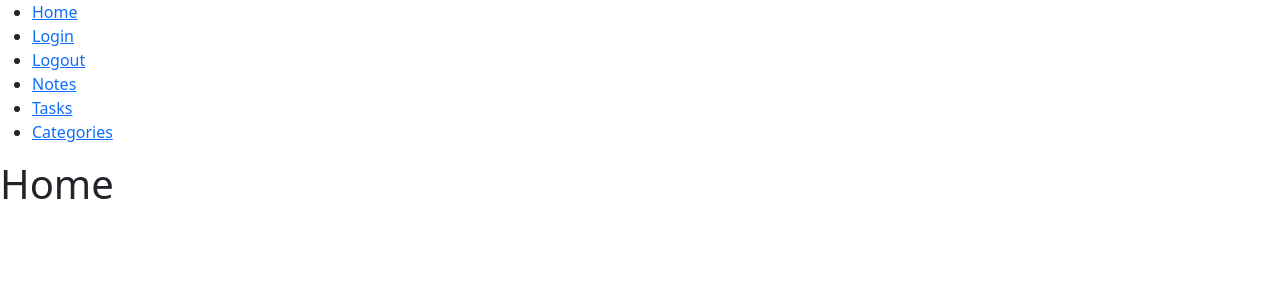
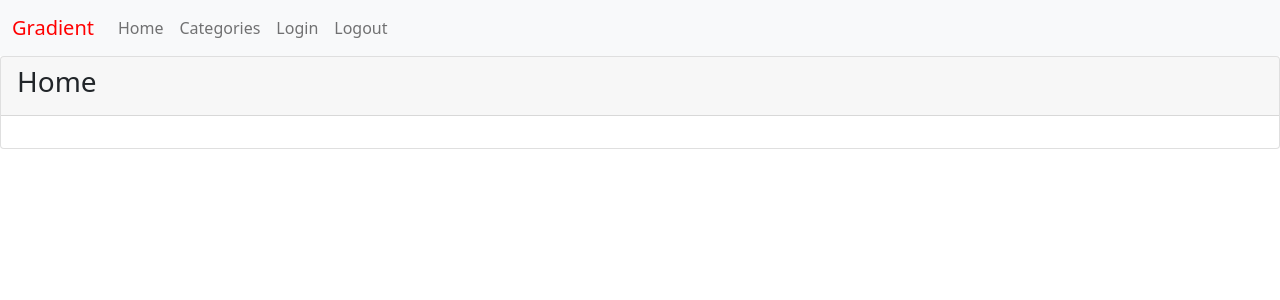
Before and after one commit to LucasJeanpierre/Gradient, a React (Create React App) app in the folder gradient_front/: page / in a window 1280 px wide. Shown: the top 300 px of the page. Built offline with nearby package versions, Linux system fonts and the light colour scheme.

Commit message:
FIX update notes/tasks
Start add style elements

```diff
--- a/gradient_front/src/index.js
+++ b/gradient_front/src/index.js
@@ -1,6 +1,7 @@
 import ReactDOM from "react-dom/client";
 import { BrowserRouter, Routes, Route } from "react-router-dom";
-import 'bootstrap/dist/css/bootstrap.min.css';
+import 'bootstrap/dist/css/bootstrap.css';
+import 'bootstrap/dist/js/bootstrap.js';
 import Layout from "./pages/Layout";
 import Home from "./pages/Home";
 import Notes from "./pages/Notes";
--- a/gradient_front/src/pages/Categories.js
+++ b/gradient_front/src/pages/Categories.js
@@ -7,7 +7,6 @@ const Categories = () => {
     const [cookies, setCookie, removeCookie] = useCookies();
     const [categories, setCategories] = useState([]);
     const [newCategory, setNewCategory] = useState('');
-
 
 
 
@@ -50,21 +49,39 @@ const Categories = () => {
             });
     }
 
+    const deleteCategory = (id) => {
+        var url = "http://localhost:8000/api/categories/" + id + "/";
+        axios
+
+            .delete(url, {
+                headers: {
+                    Authorization: `Bearer ${cookies.token}`
+                }
+            })
+            .then(res => {
+                console.log(res.data);
+                getCategories();
+            })
+            .catch(err => {
+                console.log(err);
+            });
+    }
+
     useEffect(getCategories, []);
 
 
     return (
         <div>
-            <h1>Categories</h1>
             <ul>
                 {categories.map(category => (
                     <li key={category.id}>
-                        <h2><a href={`/notes/?category=${category.id}`}>{category.name}</a></h2>
+                        <h2>{category.name} : <a href={`/notes/?category=${category.id}`}>Notes</a><a href={`/tasks/?category=${category.id}`}>Tasks</a></h2>
+                        <button onClick={() => deleteCategory(category.id)}>Delete</button>
                     </li>
                 ))}
             </ul>
             <input type="text" value={newCategory} onChange={(e) => setNewCategory(e.target.value)} />
-            <button onClick={() => {  addCategory() }}>Add Category</button>
+            <button onClick={() => { addCategory() }}>Add Category</button>
         </div>
     )
 };
--- a/gradient_front/src/pages/Home.js
+++ b/gradient_front/src/pages/Home.js
@@ -1,5 +1,15 @@
 const Home = () => {
-    return <h1>Home</h1>;
+    return (
+        <div>
+            <div class="card">
+                <div class="card-header">
+                    <h3>Home</h3>
+                </div>
+                <div class="card-body">
+                </div>
+            </div>
+        </div>
+    );
 };
 
 export default Home;
--- a/gradient_front/src/pages/Layout.js
+++ b/gradient_front/src/pages/Layout.js
@@ -1,31 +1,49 @@
-import { Outlet, Link } from "react-router-dom";
+import { Outlet } from "react-router-dom";
+import { useCookies } from 'react-cookie';
+import { useEffect } from "react";
 
 const Layout = () => {
+
+    const [cookies, setCookie, removeCookie] = useCookies();
+    var titleColor;
+
+    if (cookies.token != undefined) {
+        titleColor = {
+            color: 'green'
+        };
+    } else {
+        titleColor = {
+            color: 'red'
+        };
+
+    }
+
     return (
         <>
-            <nav>
-                <ul>
-                    <li>
-                        <Link to="/">Home</Link>
-                    </li>
-                    <li>
-                        <Link to="/login">Login</Link>
-                    </li>
-                    <li>
-                        <Link to="/logout">Logout</Link>
-                    </li>
-                    <li>
-                        <Link to="/notes">Notes</Link>
-                    </li>
-                    <li>
-                        <Link to="/tasks">Tasks</Link>
-                    </li>
-                    <li>
-                        <Link to="/categories">Categories</Link>
-                    </li>
-                </ul>
+            <nav class="navbar navbar-expand-lg navbar-light bg-light">
+                <div class="container-fluid">
+                    <a class="navbar-brand" style={titleColor} href="#">Gradient</a>
+                    <button class="navbar-toggler" type="button" data-bs-toggle="collapse" data-bs-target="#navbarNav" aria-controls="navbarNav" aria-expanded="false" aria-label="Toggle navigation">
+                        <span class="navbar-toggler-icon"></span>
+                    </button>
+                    <div class="collapse navbar-collapse" id="navbarNav">
+                        <ul class="navbar-nav">
+                            <li class="nav-item">
+                                <a class="nav-link" href="/">Home</a>
+                            </li>
+                            <li class="nav-item">
+                                <a class="nav-link" href="/categories">Categories</a>
+                            </li>
+                            <li class="nav-item">
+                                <a class="nav-link" href="/login">Login</a>
+                            </li>
+                            <li class="nav-item">
+                                <a class="nav-link" href="/logout">Logout</a>
+                            </li>
+                        </ul>
+                    </div>
+                </div>
             </nav>
-
             <Outlet />
         </>
     )
--- a/gradient_front/src/pages/Notes.js
+++ b/gradient_front/src/pages/Notes.js
@@ -1,7 +1,7 @@
 import axios from "axios";
 import React, { useState, useEffect } from 'react';
 import { useCookies } from 'react-cookie';
-import {useLocation} from "react-router-dom";
+import { useLocation } from "react-router-dom";
 
 const Notes = () => {
 
@@ -53,6 +53,23 @@ const Notes = () => {
             });
     }
 
+    const deleteNote = (id) => {
+        var url = "http://localhost:8000/api/notes/" + id + "/";
+        axios
+            .delete(url, {
+                headers: {
+                    Authorization: `Bearer ${cookies.token}`
+                }
+            })
+            .then(res => {
+                console.log(res.data);
+                getNotes();
+            })
+            .catch(err => {
+                console.log(err);
+            });
+    }
+
 
     useEffect(getNotes, []);
 
@@ -66,6 +83,7 @@ const Notes = () => {
                         <h2>{note.title}</h2>
                         <p>{note.description}</p>
                         <p>{note.created_at}</p>
+                        <button onClick={() => deleteNote(note.id)}>Delete</button>
                     </li>
                 ))}
             </ul>
--- a/gradient_front/src/pages/Tasks.js
+++ b/gradient_front/src/pages/Tasks.js
@@ -65,6 +65,25 @@ const Tasks = () => {
             });
     }
 
+    const updateTask = (id, e) => {
+        axios
+            .patch("http://localhost:8000/api/tasks/" + id + "/", {
+                "done": e.target.checked,
+            }, {
+                headers: {
+                    Authorization: `Bearer ${cookies.token}`
+                }
+            })
+            .then(res => {
+                console.log(res.data);
+                getTask();
+            })
+            .catch(err => {
+                console.log(err);
+            });
+    }
+
+
 
 
     useEffect(getTask, []);
@@ -77,7 +96,8 @@ const Tasks = () => {
                 {tasks.map(task => (
                     <li key={task.id}>
                         <h2>{task.title}</h2>
-                        <input type="checkbox" defaultChecked={task.done} />
+                        <input type="checkbox" onChange={(e) => {updateTask(task.id, e)}} defaultChecked={task.done} />
+
                         <p>{task.description}</p>
                         <p>{task.created_at}</p>
                         <button onClick={() => deleteTask(task.id)}>Delete {task.id}</button>
```
Also changed, not shown: 1 other file (tests, documents, lock files or other folders).
